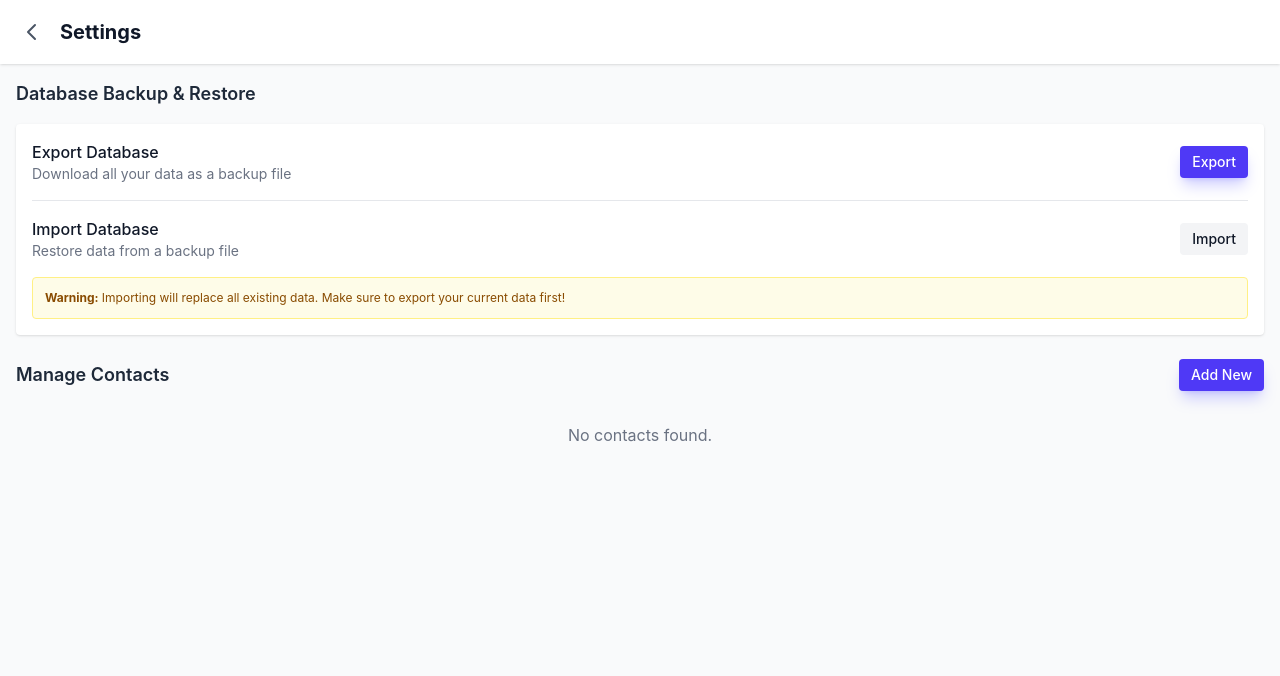
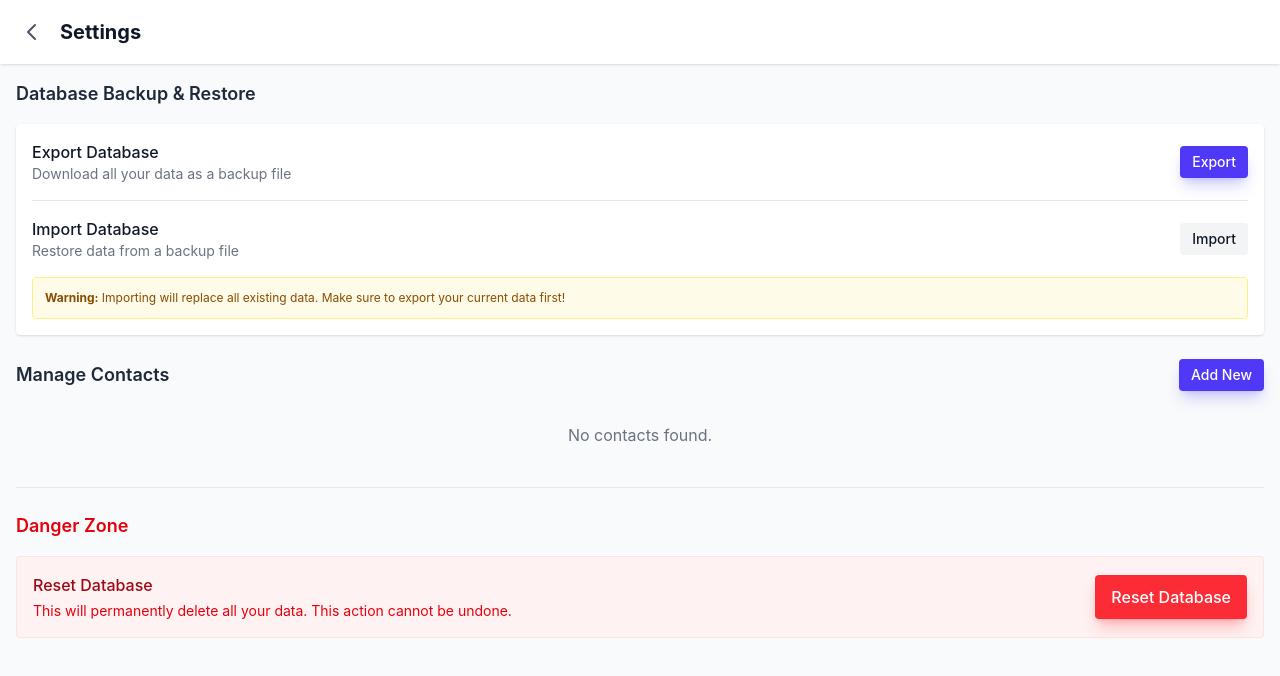
Before and after one commit to AshishDhamalaAD/money-offline, a Vue app: page /settings in a window 1280 px wide. Shown: the top 676 px of the page. Built offline with nearby package versions, Linux system fonts and the light colour scheme.

Commit message:
feat: Add database reset functionality with confirmation modal.

```diff
--- a/src/views/Settings.vue
+++ b/src/views/Settings.vue
@@ -6,8 +6,14 @@ import DatabaseBackup from '../components/DatabaseBackup.vue'
 import PageLayout from '../components/layout/PageLayout.vue'
 import PageHeader from '../components/layout/PageHeader.vue'
 
+import { ref } from 'vue'
+import { db } from '../db'
+import Modal from '../components/ui/Modal.vue'
+
 const router = useRouter()
 const masterStore = useMasterStore()
+const showResetModal = ref(false)
+const resetting = ref(false)
 
 function navigateToAdd() {
     router.push({ name: 'new-contact' })
@@ -15,6 +21,18 @@ function navigateToAdd() {
 
 function navigateToEdit(contact) {
     router.push({ name: 'edit-contact', params: { id: contact.id } })
+}
+
+async function resetDatabase() {
+    resetting.value = true
+    try {
+        await db.delete()
+        window.location.reload()
+    } catch (e) {
+        console.error('Failed to reset database:', e)
+        alert('Failed to reset database')
+        resetting.value = false
+    }
 }
 </script>
 
@@ -62,6 +80,52 @@ function navigateToEdit(contact) {
                     </div>
                 </div>
             </div>
+
+            <!-- Danger Zone -->
+            <div class="space-y-4 pt-6 border-t border-gray-200">
+                <h2 class="text-lg font-semibold text-red-600">
+                    Danger Zone
+                </h2>
+                <div class="bg-red-50 border border-red-100 rounded-sm p-4">
+                    <div class="flex justify-between items-center">
+                        <div>
+                            <h3 class="font-medium text-red-800">Reset Database</h3>
+                            <p class="text-sm text-red-600 mt-1">
+                                This will permanently delete all your data. This action cannot be undone.
+                            </p>
+                        </div>
+                        <BaseButton variant="danger"
+                                    @click="showResetModal = true">
+                            Reset Database
+                        </BaseButton>
+                    </div>
+                </div>
+            </div>
         </main>
+
+        <!-- Reset Confirmation Modal -->
+        <Modal :show="showResetModal"
+               title="Reset Database"
+               @close="showResetModal = false">
+            <div class="space-y-4">
+                <p class="text-gray-600">
+                    Are you sure you want to reset the database? This will wipe all your data including books, transactions, contacts, and settings.
+                </p>
+
+                <div class="bg-red-50 border border-red-200 rounded-lg p-3">
+                    <p class="text-sm text-red-800">
+                        <strong>Warning:</strong> This action is irreversible!
+                    </p>
+                </div>
+
+                <div class="flex justify-end gap-3 mt-6">
+                    <BaseButton variant="ghost"
+                                @click="showResetModal = false">Cancel</BaseButton>
+                    <BaseButton variant="danger"
+                                :loading="resetting"
+                                @click="resetDatabase">Yes, Reset Everything</BaseButton>
+                </div>
+            </div>
+        </Modal>
     </PageLayout>
 </template>
```
